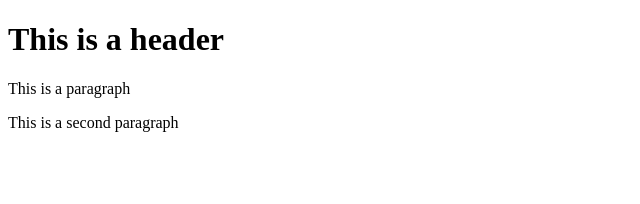
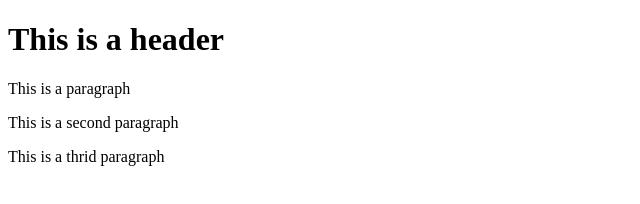
Before and after one commit to mdparikh/git-test, a website: page index.html in a window 1280 px wide. Shown: the whole page, without its empty margins (0-640 px from the left). Drawn offline with Linux system fonts and the light colour scheme.

Commit message:
fourth commit

```diff
--- a/index.html
+++ b/index.html
@@ -5,5 +5,6 @@
         <h1> This is a header</h1>
         <p> This is a paragraph</p>
         <p> This is a second paragraph</p>
+        <p> This is a thrid paragraph</p>
     </body>
 </html>
```
Also changed, not shown: package.json (added, +24 -0 lines), 1 other file.
